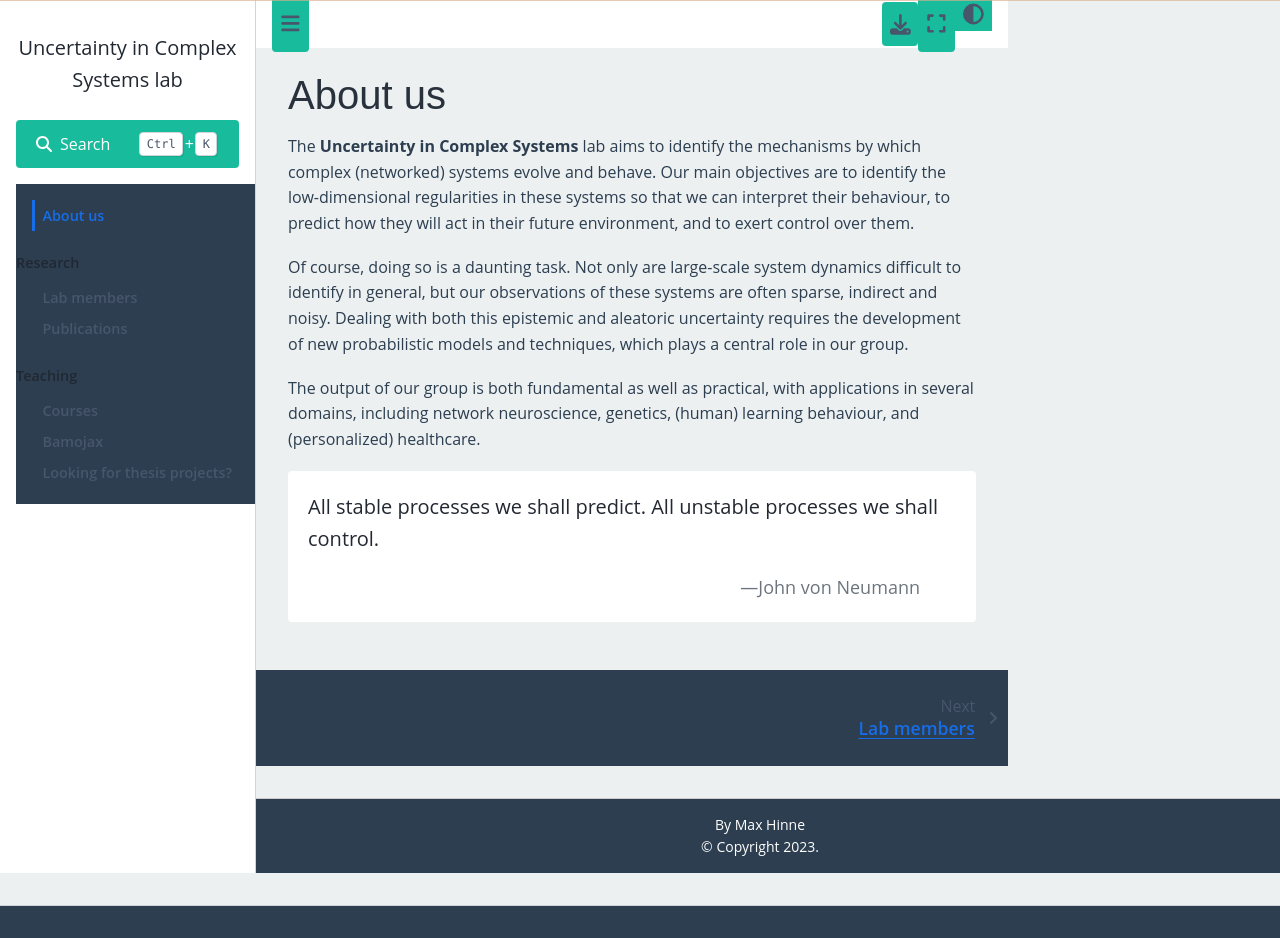
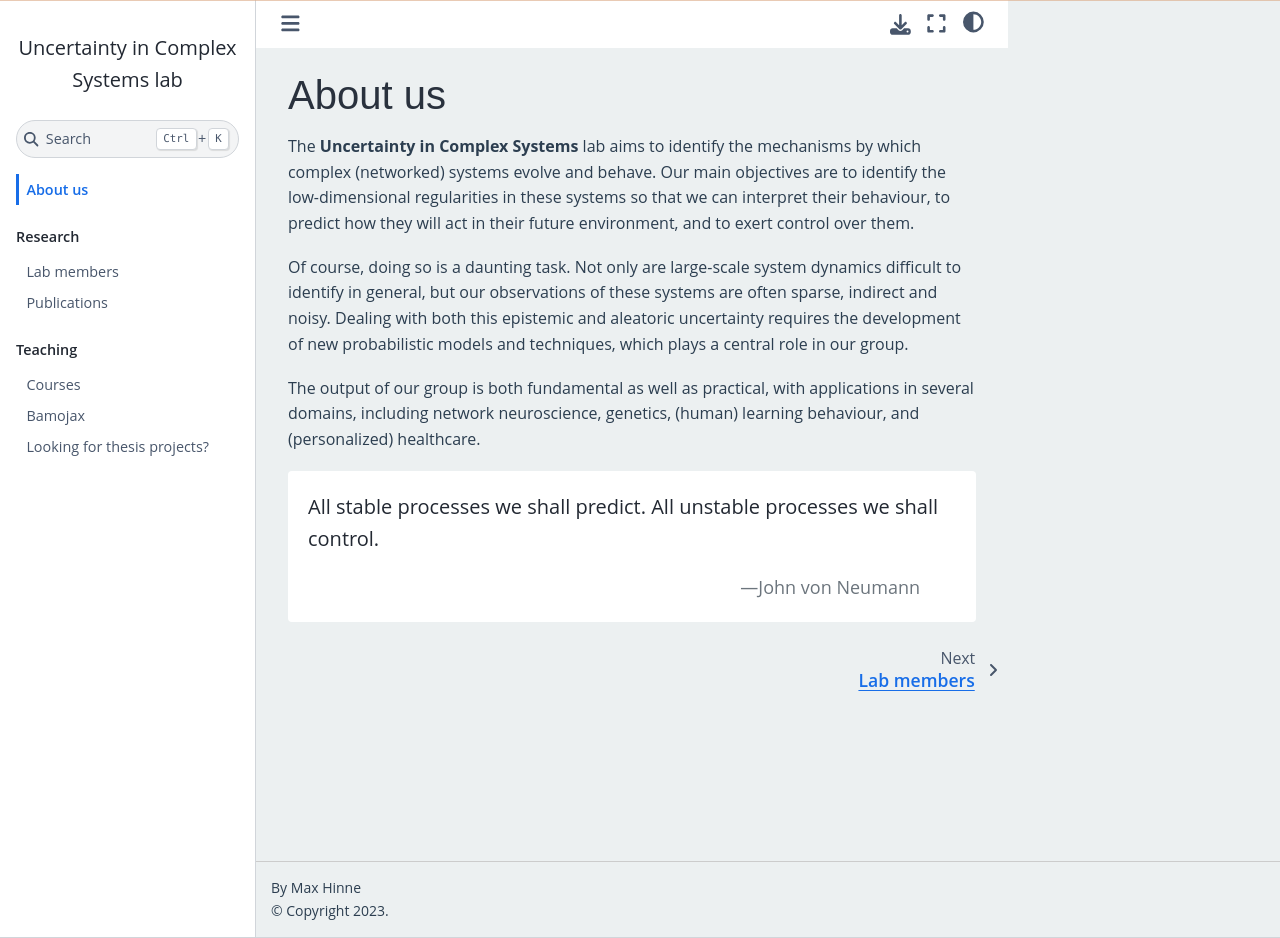
Before and after one commit to mhinne/uncertainty-in-complex-systems, a Jupyter Book: the page built from index.md, in a window 1280 px wide and 938 px high. Built offline with Jupyter Book 1.0.4 settings and Sphinx 7.4.7 and the Sphinx Book theme 1.1.4, drawn with Linux system fonts in a browser that asks for light colours.

Commit message:
Update CSS

```diff
--- a/_static/additional_style.css
+++ b/_static/additional_style.css
@@ -13,105 +13,104 @@
   margin-bottom: 1rem;
 }
 
-/* Links */
-a {
-  color: #18BC9C;
-  text-decoration: none;
+
+
+
+/* General card styling */
+.sd-card {
+  display: flex;
+  flex-direction: column;
+  align-items: center;
+  background-color: #ffffff;
+  border: 1px solid #e0e0e0;
+  border-radius: 12px;
+  box-shadow: 0 4px 8px rgba(0, 0, 0, 0.1);
+  padding: 20px;
+  max-width: 600px;
+  width: 100%;
+  margin: 20px auto;
+  transition: transform 0.2s ease-in-out, box-shadow 0.2s ease-in-out;
 }
 
-a:hover {
-  color: #E74C3C;
-  text-decoration: underline;
+/* Add hover effect */
+.sd-card:hover {
+  transform: translateY(-5px);
+  box-shadow: 0 8px 16px rgba(0, 0, 0, 0.2);
 }
 
-/* Buttons */
-button, .btn {
-  background-color: #18BC9C;
-  color: #FFFFFF;
-  border: none;
-  padding: 0.75rem 1.25rem;
-  font-size: 1rem;
-  cursor: pointer;
-  border-radius: 0.25rem;
-  transition: background-color 0.3s ease;
+/* Header styling */
+.sd-card-header {
+  text-align: center;
+  font-size: 1.3em;
+  font-weight: bold;
+  color: #333;
+  margin-bottom: 10px;
 }
 
-button:hover, .btn:hover {
-  background-color: #148F77;
+/* Body styling */
+.sd-card-body {
+  text-align: justify;
+  font-size: 0.9em;
+  color: #555;
+  width: 100%;
 }
 
-/* Containers */
-.container {
-  max-width: 1200px;
-  margin: 0 auto;
-  padding: 0 1rem;
+/* Image styling for mugshots */
+.sd-card-body figure.mugshot {
+  margin: 0 0 10px 10px;
+  text-align: center;
 }
 
-/* Navigation */
-nav {
-  background-color: #2C3E50;
-  padding: 1rem 0;
+.sd-card-body figure.mugshot img {
+  width: 120px;
+  height: 120px;
+  object-fit: cover;
+  border-radius: 5%;
+  border: 1px solid #333;
 }
 
-nav a {
-  color: #FFFFFF;
-  margin: 0 1rem;
-  font-weight: 600;
+/* Footer styling */
+.sd-card-footer {
+  text-align: left !important; /* Force left alignment */
+  width: 100%; /* Ensure full width for proper alignment */
+  padding-top: 10px;
 }
 
-/* Footer */
-footer {
-    background-color: #2C3E50;
-    color: #FFFFFF;
-    text-align: center;
-    padding: 1rem 0;
-    margin-top: 2rem;
+/* Target the list inside the footer */
+.sd-card-footer ul {
+  padding-left: 0; /* Remove unnecessary padding */
 }
 
-/* Cards */
-.card {
-    background-color: #FFFFFF;
-    border: 1px solid #DCDCDC;
-    border-radius: 0.25rem;
-    box-shadow: 0 2px 4px rgba(0, 0, 0, 0.1);
-    padding: 1.5rem;
-    margin-bottom: 1.5rem;
+/* Ensure each list item is left-aligned */
+.sd-card-footer li {
+  text-align: left; /* Override any inherited justification */
 }
 
-/* Images */
-img {
-    max-width: 100%;
-    height: auto;
-    border-radius: 0.25rem;
+/* Ensure the links are properly formatted */
+.sd-card-footer a {
+  text-decoration: none;
+  color: #8F2011;
+  font-weight: normal;
 }
 
-/* Forms */
-input, textarea {
-    width: 100%;
-    padding: 0.75rem;
-    margin-bottom: 1rem;
-    border: 1px solid #DCDCDC;
-    border-radius: 0.25rem;
+.sd-card-footer a:hover {
+  color: #E3000B;
 }
 
-input:focus, textarea:focus {
-    border-color: #18BC9C;
-    outline: none;
-    box-shadow: 0 0 5px rgba(24, 188, 156, 0.5);
+.pub a {
+  color: #8F2011;
+}
+.pub a:hover {
+  color: #E3000B;
 }
 
-/* Responsive Layout */
+
+/* Responsive design */
 @media (max-width: 768px) {
-    .container {
-        padding: 0;
-    }
-
-    nav {
-        text-align: center;
-    }
-
-    nav a {
-        display: block;
-        margin: 0.5rem 0;
-    }
+  .sd-card {
+    max-width: 90%; /* Ensure it scales well on smaller screens */
+  }
+  .sd-card-body {
+    width: 100%;
+  }
 }
```
Also changed, not shown: 2 other files.
